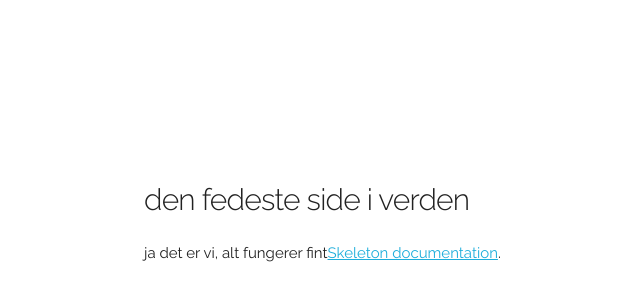
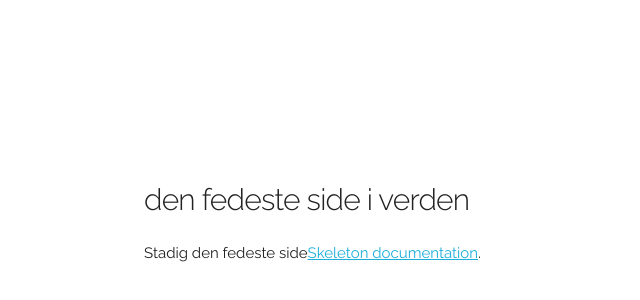
Before and after one commit to lkha18/avanceret-webdesign, a plain HTML site: page index.html in a window 1280 px wide. Shown: the part 60-360 px from the top of the page, 16-656 px from the left. Drawn offline with Linux system fonts and the light colour scheme.

Commit message:
Rettet tekst

```diff
--- a/index.html
+++ b/index.html
@@ -35,7 +35,7 @@
     <div class="row">
       <div class="one-half column" style="margin-top: 25%">
         <h4>den fedeste side i verden</h4>
-        <p>ja det er vi, alt fungerer fint<a href="http://www.getskeleton.com">Skeleton documentation</a>.</p>
+        <p>Stadig den fedeste side<a href="">Skeleton documentation</a>.</p>
       </div>
     </div>
   </div>
```
